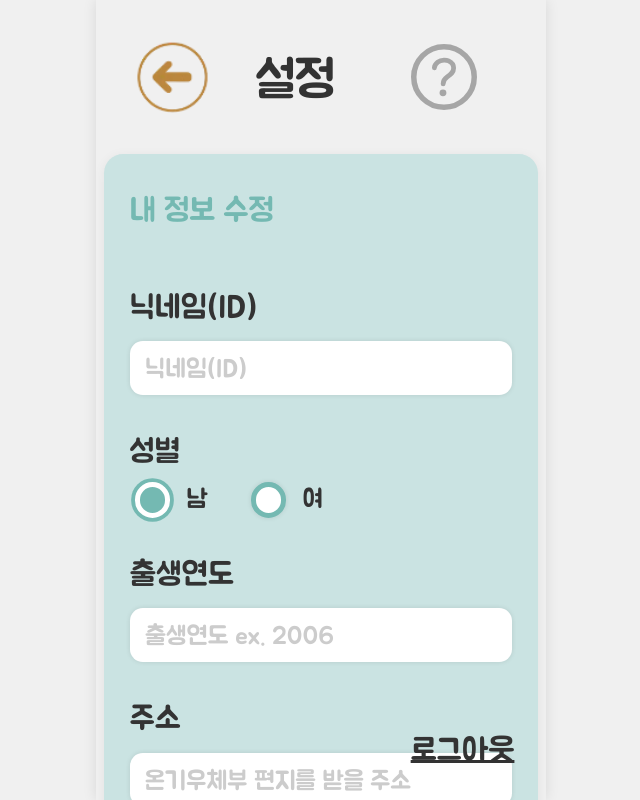
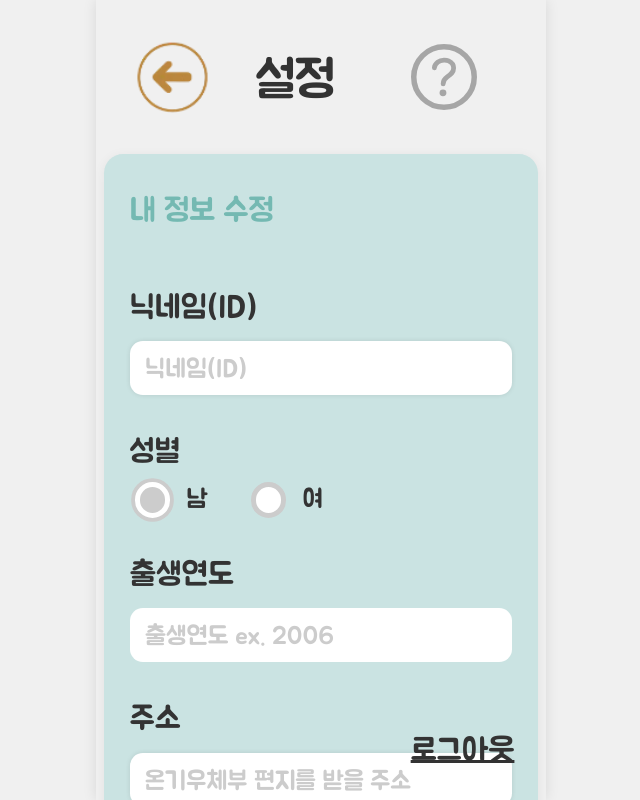
Before and after one commit to techforimpact-archive/TFI_CAMPUS_HANYANG_25Spring_SalingtheMind, a React (Vite) app: page /settings in a window 1280 px wide. Shown: the whole page, without its empty margins (319-959 px from the left). Built offline with nearby package versions, Linux system fonts and the light colour scheme; no server answers; sample sign-in values are in the browser's storage.

Commit message:
fix: immutable form

```diff
--- a/src/global.css
+++ b/src/global.css
@@ -199,6 +199,12 @@ input:focus {
   box-shadow: 0 0 0 2px rgba(248, 196, 100, 0.1);
 }
 
+input:disabled {
+  outline: none;
+  box-shadow: none;
+  color: var(--text-placeholder-color);
+}
+
 input::placeholder {
   color: var(--text-placeholder-color);
   font-family: 'Jua';
@@ -214,6 +220,7 @@ input[type='radio'] {
   border-radius: 50%;
   outline: none;
   cursor: pointer;
+  -webkit-tap-highlight-color: rgba(0, 0, 0, 0);
 }
 
 input[type='radio']:checked {
--- a/src/pages/beach/Setting.tsx
+++ b/src/pages/beach/Setting.tsx
@@ -110,7 +110,7 @@ export default function SettingPage() {
                   value={GenderType.MALE}
                   checked={formData.gender === GenderType.MALE}
                   onChange={handleInputChange}
-                  disabled={isLoading}
+                  disabled={true}
                   className={styles.radioInput}
                 />
                 <label className={styles.ageLabel}>남</label>
@@ -122,7 +122,7 @@ export default function SettingPage() {
                   value={GenderType.FEMALE}
                   checked={formData.gender === GenderType.FEMALE}
                   onChange={handleInputChange}
-                  disabled={isLoading}
+                  disabled={true}
                   className={styles.radioInput}
                 />
                 <label className={styles.ageLabel}>여</label>
@@ -138,7 +138,7 @@ export default function SettingPage() {
               placeholder="출생연도 ex. 2006"
               value={formData.age}
               onChange={handleInputChange}
-              disabled={isLoading}
+              disabled={true}
             />
           </div>
           <div className={styles.labelContainer}>
--- a/src/pages/beach/setting.module.css
+++ b/src/pages/beach/setting.module.css
@@ -51,6 +51,14 @@
   background-color: var(--blue-border-color) !important;
   border-color: white !important;
   box-shadow: 0 0 0 0.3rem var(--blue-border-color) !important;
+}
+.radioInput:disabled {
+  border-color: var(--text-placeholder-color) !important;
+}
+.radioInput:checked:disabled {
+  background-color: var(--text-placeholder-color) !important;
+  border-color: white !important;
+  box-shadow: 0 0 0 0.3rem var(--text-placeholder-color) !important;
 }
 
 .saveButton {
```
